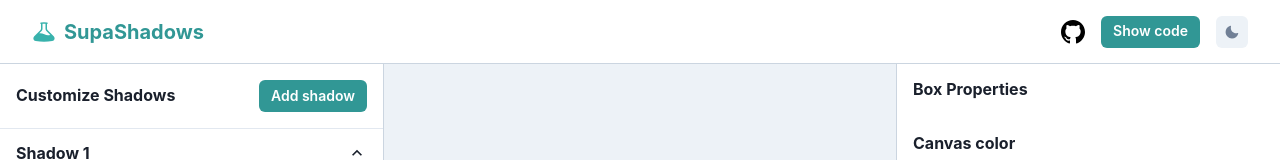
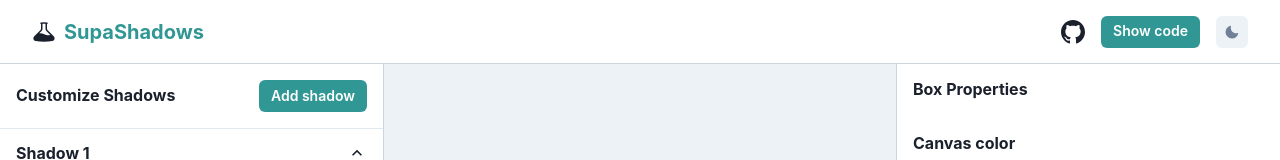
Before and after one commit to alexalannunes/supa-shadows, a Next.js app: page / in a window 1280 px wide. Shown: the top 160 px of the page. Built offline with nearby package versions, Linux system fonts and the light colour scheme.

Commit message:
refactor: style github icon with dark theme

```diff
--- a/components/header.tsx
+++ b/components/header.tsx
@@ -24,6 +24,7 @@ export function Header({ onOpen }: Props) {
       borderBottom="1px"
       borderBottomColor="gray.300"
       _dark={{ bg: "gray.700", borderBottomColor: "gray.600" }}
+      className="supa-shadows__header"
     >
       <Flex alignItems="center" gap={2}>
         <svg
--- a/styles/styles.css
+++ b/styles/styles.css
@@ -11,3 +11,9 @@
 [data-theme="dark"] .custom-scrollbar--color-mode::-webkit-scrollbar-thumb {
   background-color: var(--chakra-colors-gray-500);
 }
+.supa-shadows__header svg {
+  fill: var(--chakra-colors-gray-800);
+}
+[data-theme="dark"] .supa-shadows__header svg {
+  fill: var(--chakra-colors-gray-100);
+}
```
